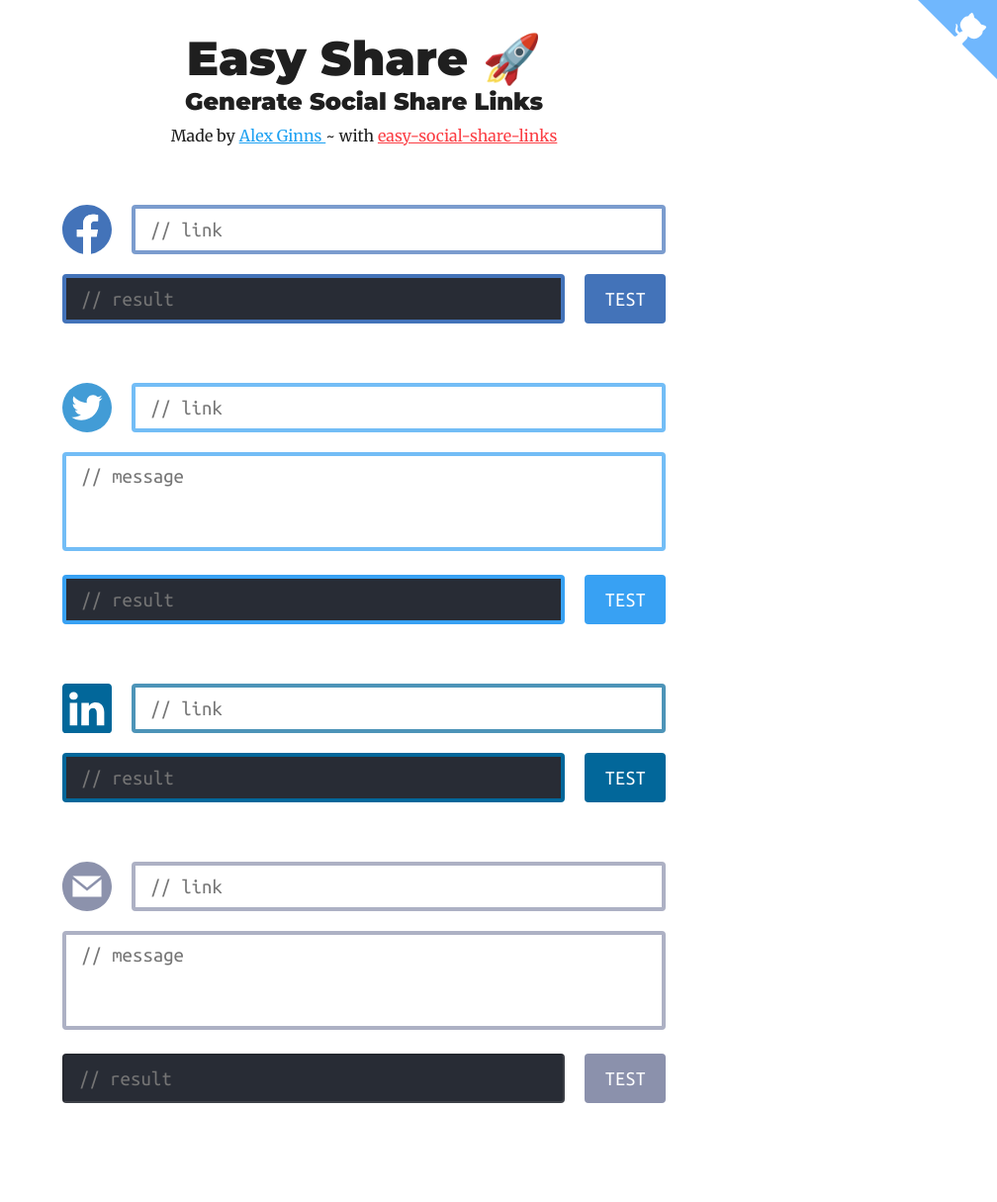
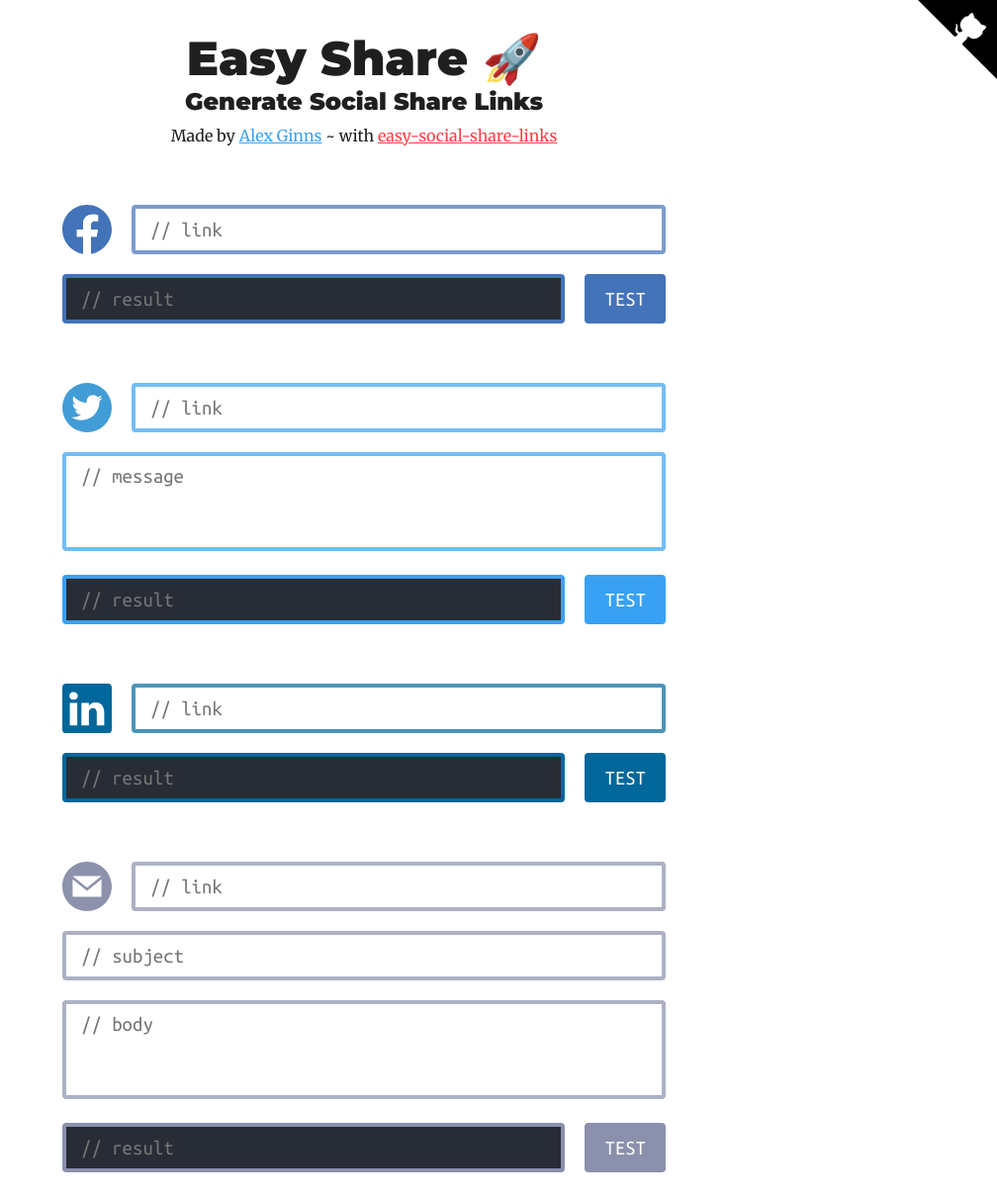
Before and after one commit to Alex61NN5/easy-share, a Nuxt app: page / in a window 1280 px wide. Shown: the whole page at 99% size, without its empty margins (272-1280 px from the left). Before the commit the page ends 1145 px from the top, so only its background shows below. Built offline with nearby package versions, Linux system fonts and the light colour scheme.

Commit message:
refactor: styles and share card layout

```diff
--- a/assets/styles/global.scss
+++ b/assets/styles/global.scss
@@ -1,8 +1,9 @@
 * {
   box-sizing: border-box;
   margin: 0;
+
   &::after,
-    &::before{
+  &::before {
     box-sizing: inherit;
     margin: 0;
   }
@@ -13,7 +14,10 @@ html {
   color: #1f1f1f;
 }
 
-h1, h2, h3, h4 {
+h1,
+h2,
+h3,
+h4 {
   font-family: 'Montserrat', sans-serif;
 }
 
@@ -23,20 +27,8 @@ p {
 
 input {
   font-family: 'Ubuntu Mono', monospace;
+
+  &[type=image]:disabled {
+    opacity: 1 !important;
   }
-
-.container {
-    width: 100%;
-    padding: 0 20px;
-    margin: 30px auto 30px auto;
-    max-width: 650px;
 }
-
-.title {
-    text-align: center;
-    font-size: 3em;
-}
-
-.subtitle {
-    text-align: center;
-}
--- a/components/GithubCorner.vue
+++ b/components/GithubCorner.vue
@@ -1,17 +1,32 @@
 <template>
   <div class="version">
-      <div class="demo version-section"><a href="https://github.com/Alex61NN5/easy-social-share-links" class="github-corner">
-          <svg width="80" height="80" viewBox="0 0 250 250" style="fill:#70B7FD; color:#fff; position: absolute; top: 0; border: 0; right: 0;">
-            <path d="M0,0 L115,115 L130,115 L142,142 L250,250 L250,0 Z"></path>
-            <path d="M128.3,109.0 C113.8,99.7 119.0,89.6 119.0,89.6 C122.0,82.7 120.5,78.6 120.5,78.6 C119.2,72.0 123.4,76.3 123.4,76.3 C127.3,80.9 125.5,87.3 125.5,87.3 C122.9,97.6 130.6,101.9 134.4,103.2" fill="currentColor" style="transform-origin: 130px 106px;" class="octo-arm"></path>
-            <path d="M115.0,115.0 C114.9,115.1 118.7,116.5 119.8,115.4 L133.7,101.6 C136.9,99.2 139.9,98.4 142.2,98.6 C133.8,88.0 127.5,74.4 143.8,58.0 C148.5,53.4 154.0,51.2 159.7,51.0 C160.3,49.4 163.2,43.6 171.4,40.1 C171.4,40.1 176.1,42.5 178.8,56.2 C183.1,58.6 187.2,61.8 190.9,65.4 C194.5,69.0 197.7,73.2 200.1,77.6 C213.8,80.2 216.3,84.9 216.3,84.9 C212.7,93.1 206.9,96.0 205.4,96.6 C205.1,102.4 203.0,107.8 198.3,112.5 C181.9,128.9 168.3,122.5 157.7,114.1 C157.9,116.9 156.7,120.9 152.7,124.9 L141.0,136.5 C139.8,137.7 141.6,141.9 141.8,141.8 Z" fill="currentColor" class="octo-body"></path>
-          </svg></a>
+    <div class="demo version-section">
+      <a href="https://github.com/Alex61NN5/easy-social-share-links" class="github-corner">
+        <svg
+          width="80"
+          height="80"
+          viewBox="0 0 250 250"
+          style="fill:##24292e; color:#fff; position: absolute; top: 0; border: 0; right: 0;"
+        >
+          <path d="M0,0 L115,115 L130,115 L142,142 L250,250 L250,0 Z" />
+          <path
+            d="M128.3,109.0 C113.8,99.7 119.0,89.6 119.0,89.6 C122.0,82.7 120.5,78.6 120.5,78.6 C119.2,72.0 123.4,76.3 123.4,76.3 C127.3,80.9 125.5,87.3 125.5,87.3 C122.9,97.6 130.6,101.9 134.4,103.2"
+            fill="currentColor"
+            style="transform-origin: 130px 106px;"
+            class="octo-arm"
+          />
+          <path
+            d="M115.0,115.0 C114.9,115.1 118.7,116.5 119.8,115.4 L133.7,101.6 C136.9,99.2 139.9,98.4 142.2,98.6 C133.8,88.0 127.5,74.4 143.8,58.0 C148.5,53.4 154.0,51.2 159.7,51.0 C160.3,49.4 163.2,43.6 171.4,40.1 C171.4,40.1 176.1,42.5 178.8,56.2 C183.1,58.6 187.2,61.8 190.9,65.4 C194.5,69.0 197.7,73.2 200.1,77.6 C213.8,80.2 216.3,84.9 216.3,84.9 C212.7,93.1 206.9,96.0 205.4,96.6 C205.1,102.4 203.0,107.8 198.3,112.5 C181.9,128.9 168.3,122.5 157.7,114.1 C157.9,116.9 156.7,120.9 152.7,124.9 L141.0,136.5 C139.8,137.7 141.6,141.9 141.8,141.8 Z"
+            fill="currentColor"
+            class="octo-body"
+          />
+        </svg>
+      </a>
     </div>
   </div>
 </template>
 
 <script>
-
 </script>
 
 <style lang="scss" scoped>
@@ -54,5 +69,4 @@
     animation: octocat-wave 560ms ease-in-out;
   }
 }
-
 </style>
--- a/components/ShareCard.vue
+++ b/components/ShareCard.vue
@@ -1,15 +1,21 @@
 <template>
-    <div class="share-card">
+  <div class="share-card" :class="type">
     <div class="share-card__link-container">
-            <img class="share-card__logo" :src="logo" :alt="alt">
-            <input :class="type" class="share-card__input" type="text" placeholder="// link" />
+      <img class="share-card__logo" :src="logo" :alt="alt" />
+      <input class="share-card__input" type="text" placeholder="// link" />
     </div>
     <div v-if="type === 'tw' || type === 'em'" class="share-card__extra-text">
-            <textarea :class="type" placeholder="// message"></textarea>
+      <input
+        v-if="type === 'em'"
+        class="share-card__input subject"
+        type="text"
+        placeholder="// subject"
+      />
+      <textarea :placeholder="type === 'tw' ? '// message' : '// body'"></textarea>
     </div>
     <div class="share-card__link-container">
-            <input disabled :class="type" class="code-block" placeholder="// result" />
-            <button :class="type" class="share-card__test-btn">TEST</button>
+      <input disabled class="code-block" placeholder="// result" />
+      <button class="share-card__test-btn">TEST</button>
     </div>
   </div>
 </template>
@@ -30,106 +36,94 @@ export default {
       required: true
     }
   }
-}
+};
 </script>
 
 <style lang="scss" scoped>
-.share-card{
+@mixin cardType($color, $colorO) {
+  .share-card {
+    &__input {
+      border: 4px solid $colorO;
+      &:focus {
+        border: 4px solid $color;
+        outline: none;
+      }
+    }
+    &__extra-text {
+      & textarea {
+        border: 4px solid $colorO;
+        &:focus {
+          border: 4px solid $color;
+          outline: none;
+        }
+      }
+    }
+    &__test-btn {
+      background: $color;
+    }
+  }
+  .code-block {
+    border: 4px solid $color;
+  }
+}
+.share-card {
   margin-top: 60px;
-    &__link-container{
+  &.fb {
+    @include cardType(var(--fb), var(--fb-o));
+  }
+  &.tw {
+    @include cardType(var(--tw), var(--tw-o));
+  }
+  &.li {
+    @include cardType(var(--li), var(--li-o));
+  }
+  &.em {
+    @include cardType(var(--em), var(--em-o));
+  }
+  &__link-container {
+    align-items: center;
     display: flex;
-        align-items: center;
     &:nth-child(2) {
       margin-top: 20px;
     }
   }
   &__logo {
-        width: 50px;
     height: 50px;
     margin-right: 20px;
+    width: 50px;
   }
   &__input {
-        height: 50px;
     border-radius: 4px;
     font-size: 1.3em;
+    height: 50px;
     padding: 0 15px;
     width: 100%;
-        &.fb{
-            border: 4px solid var(--fb-o);
-            &:focus{
-                border: 4px solid var(--fb);
-                outline: none;
+    &.subject {
+      margin-top: 20px;
     }
   }
-        &.tw{
-            border: 4px solid var(--tw-o);
-            &:focus{
-                border: 4px solid var(--tw);
-                outline: none;
+  &__extra-text {
+    & textarea {
+      border-radius: 4px;
+      font-family: "Ubuntu Mono", monospace;
+      font-size: 1.3em;
+      height: 100px;
+      margin: 20px 0;
+      padding: 10px 15px;
+      resize: none;
+      width: 100%;
     }
   }
-        &.li{
-            border: 4px solid var(--li-o);
-            &:focus{
-                border: 4px solid var(--li);
-                outline: none;
-            }
-        }
-        &.em{
-            border: 4px solid var(--em-o);
-            &:focus{
-                border: 4px solid var(--em);
-                outline: none;
-            }
-        }
-    }
-    &__extra-text{
-        & textarea{
-            height: 100px;
+  &__test-btn {
     border-radius: 4px;
-            resize: none;
-            width: 100%;
-            margin: 20px 0;
+    border: none;
+    color: #fff;
+    cursor: pointer;
+    font-family: "Ubuntu Mono", monospace;
     font-size: 1.3em;
-            padding: 10px 15px;
-            font-family: 'Ubuntu Mono', monospace;
-            &.tw{
-                border: 4px solid var(--tw-o);
-                &:focus{
-                    border: 4px solid var(--tw);
-                    outline: none;
-                }
-            }
-            &.em{
-                border: 4px solid var(--em-o);
-                &:focus{
-                    border: 4px solid var(--em);
-                    outline: none;
-                }
-            }
-        }
-    }
-    &__test-btn{
     height: 50px;
-        border-radius: 4px;
-        color: #fff;
     margin-left: 20px;
-        font-size: 1.3em;
-        font-family: 'Ubuntu Mono', monospace;
     padding: 0 20px;
-        border: none;
-        &.fb{
-            background: var(--fb);
-        }
-        &.tw{
-            background: var(--tw);
-        }
-        &.li{
-            background: var(--li);
-        }
-        &.em{
-            background: var(--em);
-        }
   }
 }
 
@@ -139,22 +133,13 @@ export default {
   border-radius: 4px;
   color: white;
   display: flex;
-    font-family: 'Ubuntu Mono', monospace;
+  font-family: "Ubuntu Mono", monospace;
   font-size: 1.3em;
   height: 50px;
   padding: 0 15px;
   width: 100%;
-    &:focus{
+  &:focus {
     outline: none;
-    }
-    &.fb {
-        border: 4px solid var(--fb);
-    }
-    &.tw {
-        border: 4px solid var(--tw);
-    }
-    &.li {
-        border: 4px solid var(--li);
   }
 }
 </style>
--- a/pages/index.vue
+++ b/pages/index.vue
@@ -6,13 +6,17 @@
       <h2 class="subtitle">Generate Social Share Links</h2>
       <p class="intro-text">
         Made by
-        <a target="_blank" class="twitter-link" href="https://twitter.com/alexginns">
-          Alex Ginns
-        </a>
+        <a
+          target="_blank"
+          class="twitter-link"
+          href="https://twitter.com/alexginns"
+        >Alex Ginns</a>
         ~ with
-        <a target="_blank" class="npm-link" href="https://www.npmjs.com/package/easy-social-share-links">
-          easy-social-share-links
-        </a>
+        <a
+          target="_blank"
+          class="npm-link"
+          href="https://www.npmjs.com/package/easy-social-share-links"
+        >easy-social-share-links</a>
       </p>
       <div class="share-cards">
         <ShareCard
@@ -30,35 +34,47 @@
           :alt="'LinkedIn Logo'"
           :type="'li'"
         />
-        <ShareCard
-          :logo="require('~/assets/logos/email.svg')"
-          :alt="'Email Logo'"
-          :type="'em'"
-        />
+        <ShareCard :logo="require('~/assets/logos/email.svg')" :alt="'Email Logo'" :type="'em'" />
       </div>
     </div>
   </div>
 </template>
 
 <script>
-import GithubCorner from '~/components/GithubCorner.vue';
-import ShareCard from '~/components/ShareCard.vue';
+import GithubCorner from "~/components/GithubCorner.vue";
+import ShareCard from "~/components/ShareCard.vue";
 
 export default {
   components: {
     GithubCorner,
     ShareCard
   }
-}
+};
 </script>
 
 <style lang="scss" scoped>
-.intro-text{
+.container {
+  width: 100%;
+  padding: 0 20px;
+  margin: 30px auto 30px auto;
+  max-width: 650px;
+}
+
+.title {
+  text-align: center;
+  font-size: 3em;
+}
+
+.subtitle {
+  text-align: center;
+}
+
+.intro-text {
   text-align: center;
   margin-top: 10px;
 }
 .twitter-link {
-  color: #1DA1F2;
+  color: var(--tw);
 }
 .npm-link {
   color: #fb3e44;
```
Also changed, not shown: assets/styles/_vars.scss (indentation only). Lines whose indentation alone changed are shown as unchanged.
